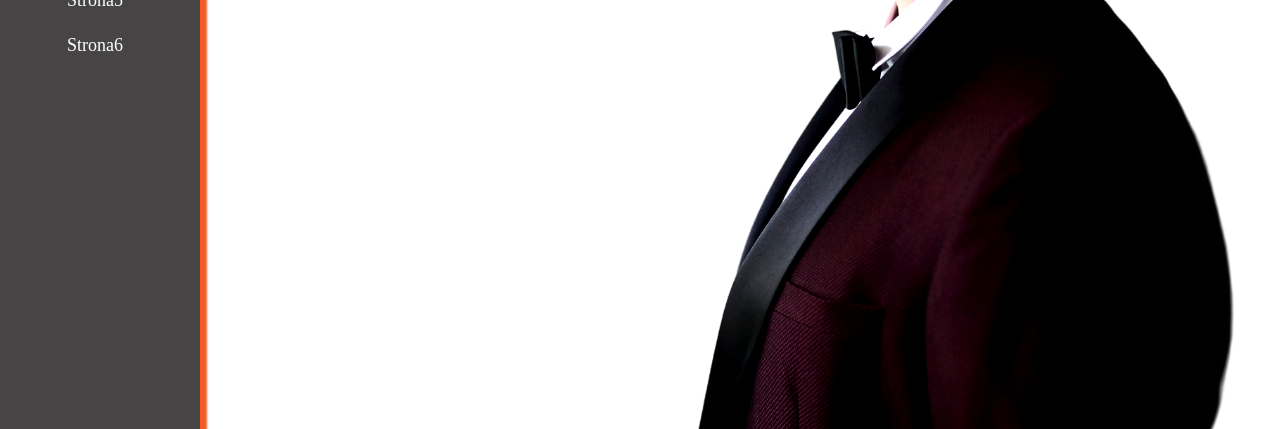
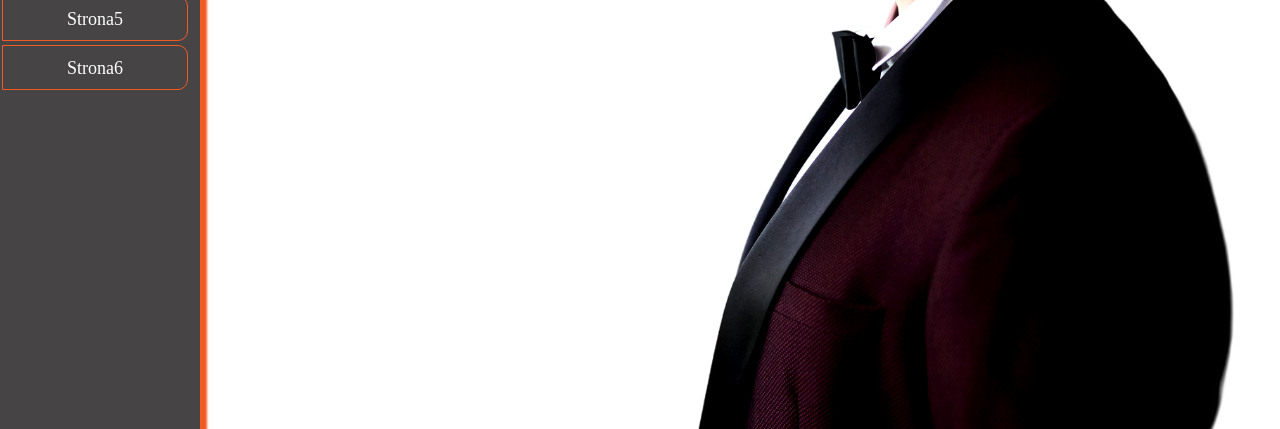
Before and after one commit to lukaszTyczka/hompagev2, a website built with webpack: page src/pages/index.html in a window 1280 px wide. Shown: the part 371-800 px from the top of the page. Built offline with nearby package versions, Linux system fonts and the light colour scheme.

Commit message:
add border to link

```diff
--- a/src/scss/module/menu.scss
+++ b/src/scss/module/menu.scss
@@ -26,7 +26,8 @@
         line-height: 45px;
         height: 45px;
         border-radius: 0 10px 10px 0;
-
+        border: 1px solid $orange;
+        margin: 2px 2px;
         &:hover {
             background-color: $orange;
         }
```
